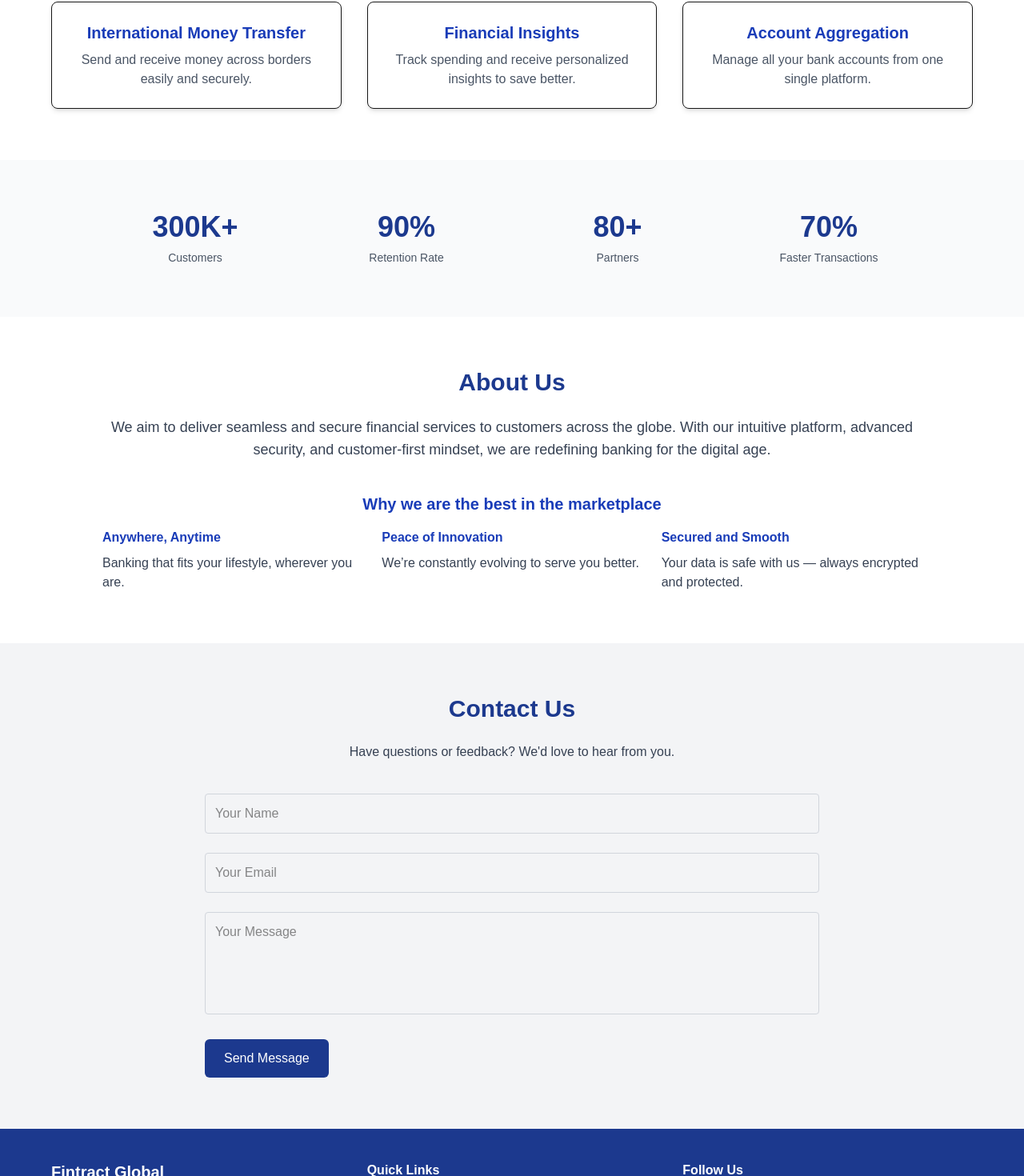
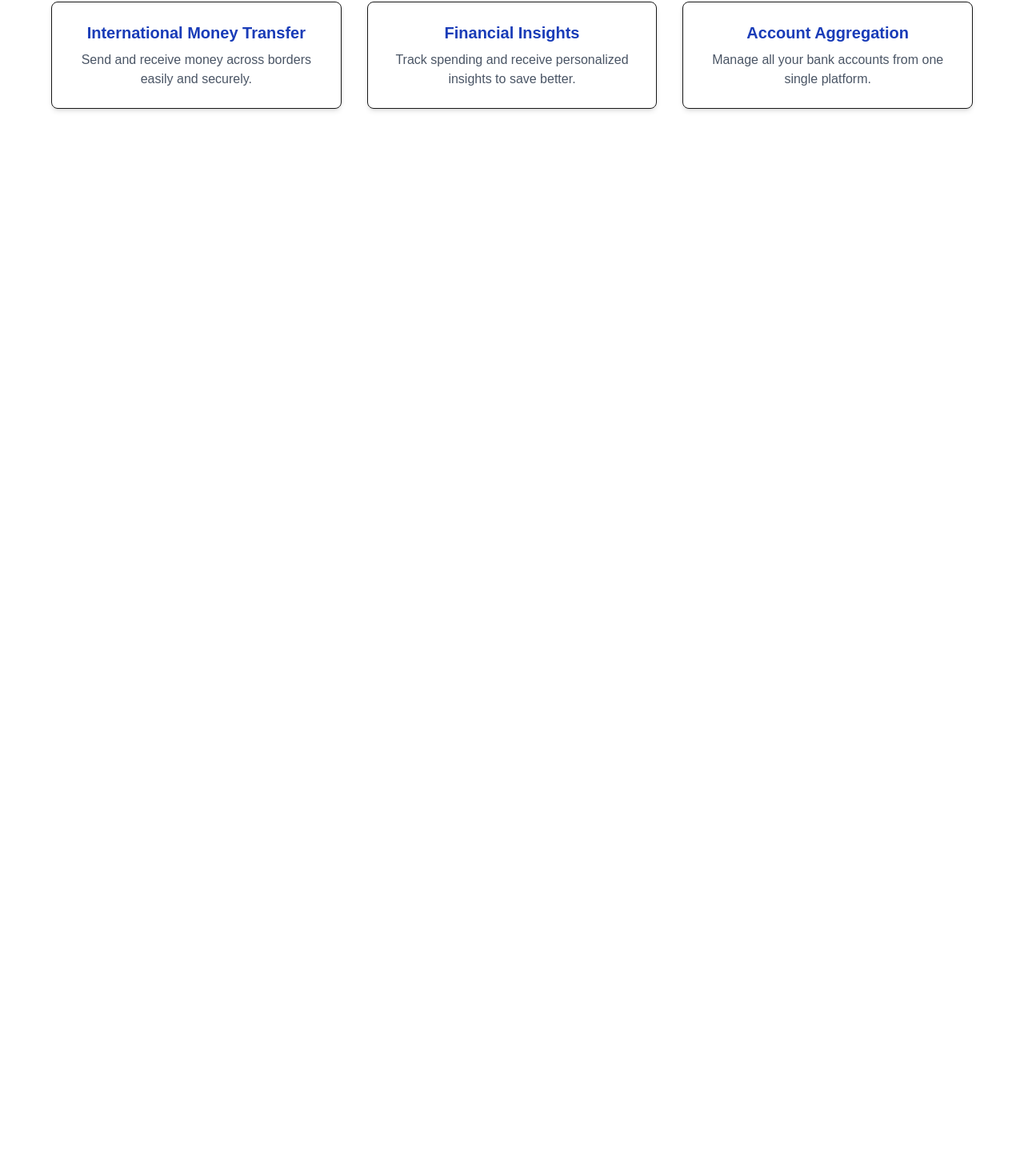
Before and after one commit to harshitagupta29/frontend, a Next.js app: page / in a window 1280 px wide. Shown: the part 538-2008 px from the top of the page at 80% size. After the commit the page ends 800 px from the top, so only its background shows below. Built offline with nearby package versions, Linux system fonts and the light colour scheme.

Commit message:
Temporarily removed extra sections for review

```diff
--- a/src/app/page.js
+++ b/src/app/page.js
@@ -1,5 +1,4 @@
 import Navbar from "@/components/Navbar";
-import Footer from "@/components/Footer";
 
 export default function Home() {
   return (
@@ -60,95 +59,6 @@ export default function Home() {
           </div>
         </div>
       </section>
-
-      {/* Stats Section */}
-      <section className="bg-gray-50 py-16 px-4">
-        <div className="max-w-5xl mx-auto grid grid-cols-2 md:grid-cols-4 gap-8 text-center">
-          <div>
-            <h3 className="text-4xl font-bold text-blue-900 mb-2">300K+</h3>
-            <p className="text-gray-600 text-sm">Customers</p>
-          </div>
-          <div>
-            <h3 className="text-4xl font-bold text-blue-900 mb-2">90%</h3>
-            <p className="text-gray-600 text-sm">Retention Rate</p>
-          </div>
-          <div>
-            <h3 className="text-4xl font-bold text-blue-900 mb-2">80+</h3>
-            <p className="text-gray-600 text-sm">Partners</p>
-          </div>
-          <div>
-            <h3 className="text-4xl font-bold text-blue-900 mb-2">70%</h3>
-            <p className="text-gray-600 text-sm">Faster Transactions</p>
-          </div>
-        </div>
-      </section>
-
-      {/* About Us Section */}
-      <section className="py-16 bg-white px-6">
-        <div className="max-w-5xl mx-auto text-center">
-          <h2 className="text-3xl font-bold text-blue-900 mb-6">About Us</h2>
-          <p className="text-gray-700 text-lg mb-10">
-            We aim to deliver seamless and secure financial services to customers across the globe.
-            With our intuitive platform, advanced security, and customer-first mindset,
-            we are redefining banking for the digital age.
-          </p>
-
-          <h3 className="text-xl font-semibold text-blue-800 mb-4">
-            Why we are the best in the marketplace
-          </h3>
-
-          <div className="grid gap-6 md:grid-cols-3 text-left text-gray-700 mt-4">
-            <div>
-              <h4 className="font-bold text-blue-800 mb-2">Anywhere, Anytime</h4>
-              <p>Banking that fits your lifestyle, wherever you are.</p>
-            </div>
-            <div>
-              <h4 className="font-bold text-blue-800 mb-2">Peace of Innovation</h4>
-              <p>We’re constantly evolving to serve you better.</p>
-            </div>
-            <div>
-              <h4 className="font-bold text-blue-800 mb-2">Secured and Smooth</h4>
-              <p>Your data is safe with us — always encrypted and protected.</p>
-            </div>
-          </div>
-        </div>
-      </section>
-
-      {/* Contact Us Section */}
-      <section className="bg-gray-100 py-16 px-6">
-        <div className="max-w-3xl mx-auto text-center">
-          <h2 className="text-3xl font-bold text-blue-900 mb-6">Contact Us</h2>
-          <p className="text-gray-700 mb-10">
-            Have questions or feedback? We'd love to hear from you.
-          </p>
-
-          <form className="space-y-6 text-left">
-            <input
-              type="text"
-              placeholder="Your Name"
-              className="w-full p-3 rounded border border-gray-300"
-            />
-            <input
-              type="email"
-              placeholder="Your Email"
-              className="w-full p-3 rounded border border-gray-300"
-            />
-            <textarea
-              placeholder="Your Message"
-              className="w-full p-3 rounded border border-gray-300 h-32 resize-none"
-            ></textarea>
-            <button
-              type="submit"
-              className="bg-blue-900 text-white px-6 py-3 rounded-md hover:bg-blue-800 transition"
-            >
-              Send Message
-            </button>
-          </form>
-        </div>
-      </section>
-
-      {/* Footer */}
-      <Footer />
     </main>
   );
 }
```
